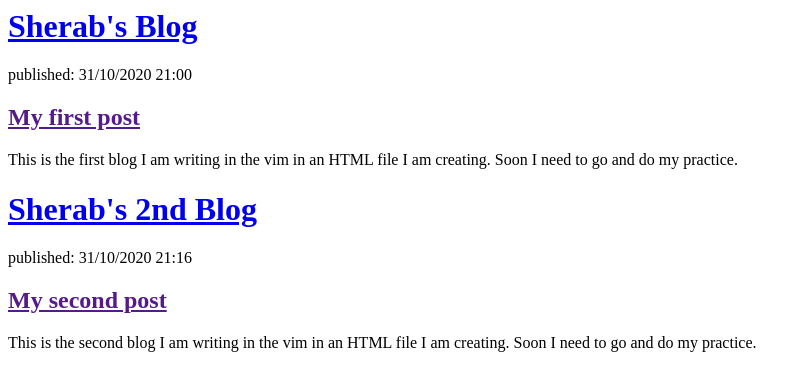
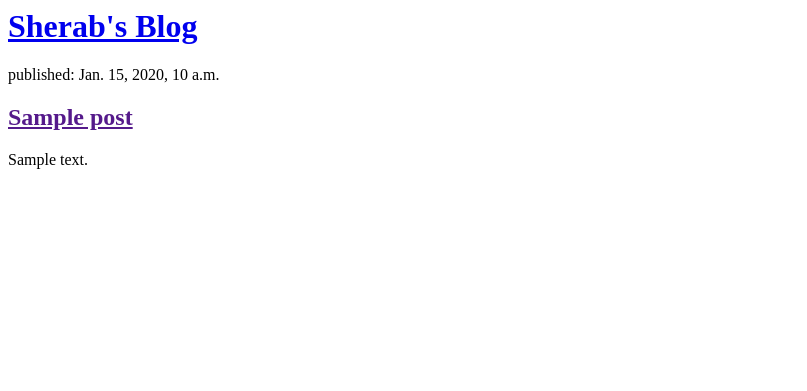
Before and after one commit to wisdomlight/my-first-blog, a Django app: page / in a window 1280 px wide. Shown: the top 391 px of the page, without its empty margins (0-807 px from the left). Run offline with Django 3.2, Linux system fonts and the light colour scheme; tables that the repository leaves empty hold one stand-in row (values such as "Sample post").

Commit message:
Sunday moring changes, modified templates to display posts from database

```diff
--- a/blog/templates/blog/post_list.html
+++ b/blog/templates/blog/post_list.html
@@ -7,20 +7,14 @@
         <h1><a href="/">Sherab's Blog</a></h1>
     </div>
 
+    {% for post in posts %}
     <div>
-        <p>published: 31/10/2020 21:00 </p>
-        <h2><a href="">My first post</a></h2>
-        <p>This is the first blog I am writing in the vim in an HTML file I am creating. Soon I need to go and do my practice.</p>
+        <p>published: {{ post.published_date }}</p>
+        <h2><a href="">{{ post.title }}</a></h2>
+        <p>{{ post.text|linebreaksbr }}</p>
     </div>
+    {% endfor %}
 
-    <div>
-        <h1><a href="/">Sherab's 2nd Blog</a></h1>
-    </div>
 
-    <div>
-        <p>published: 31/10/2020 21:16 </p>
-        <h2><a href="">My second  post</a></h2>
-        <p>This is the second blog I am writing in the vim in an HTML file I am creating. Soon I need to go and do my practice.</p>
-    </div>
     </body>
 </html>
--- a/blog/views.py
+++ b/blog/views.py
@@ -1,5 +1,8 @@
 from django.shortcuts import render
+from django.utils import timezone
+from .models import Post
 
 # Create your views here.
 def post_list(request):
-    return render(request, 'blog/post_list.html', {})
+    posts = Post.objects.filter(published_date__lte=timezone.now()).order_by('published_date')
+    return render(request, 'blog/post_list.html', {'posts': posts})
```
